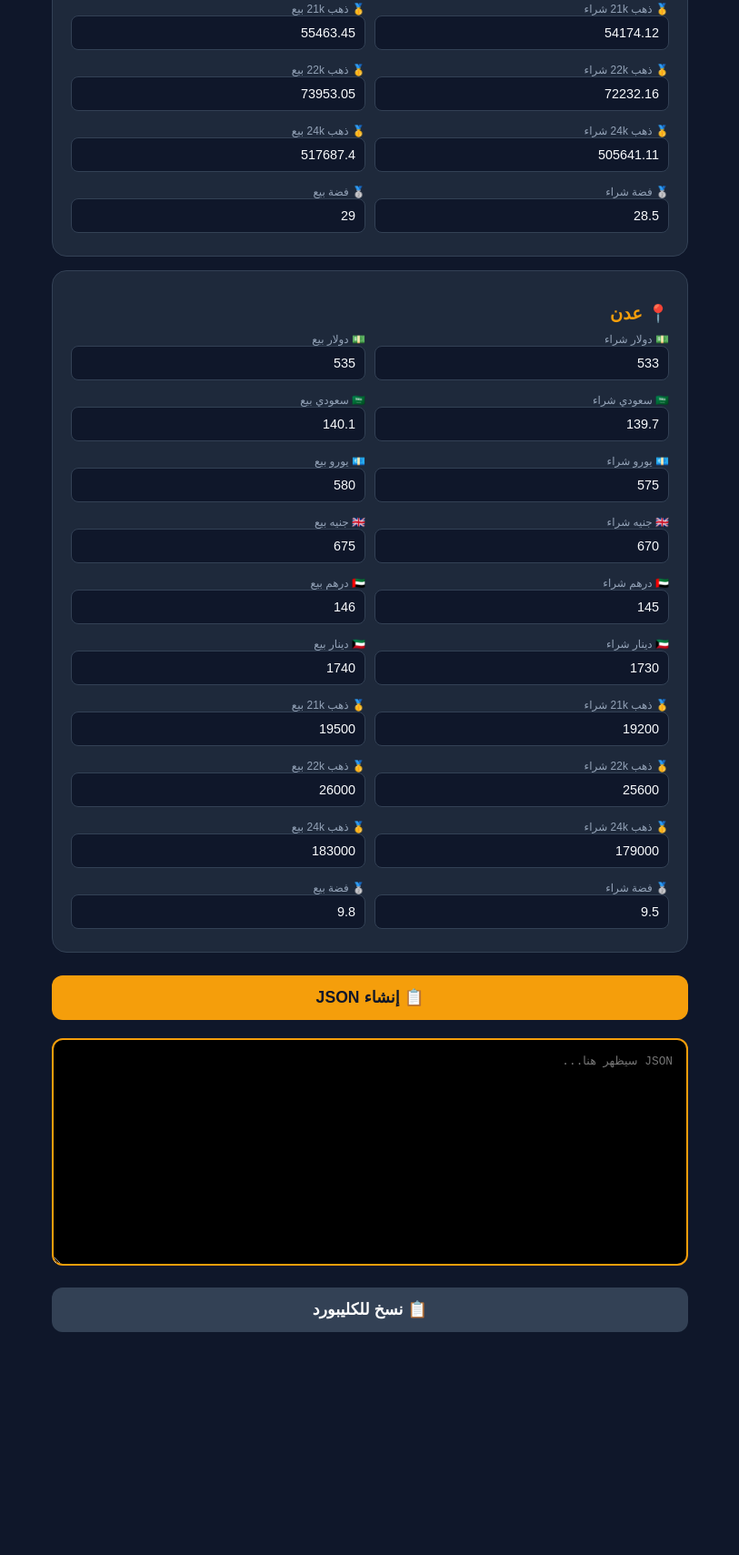
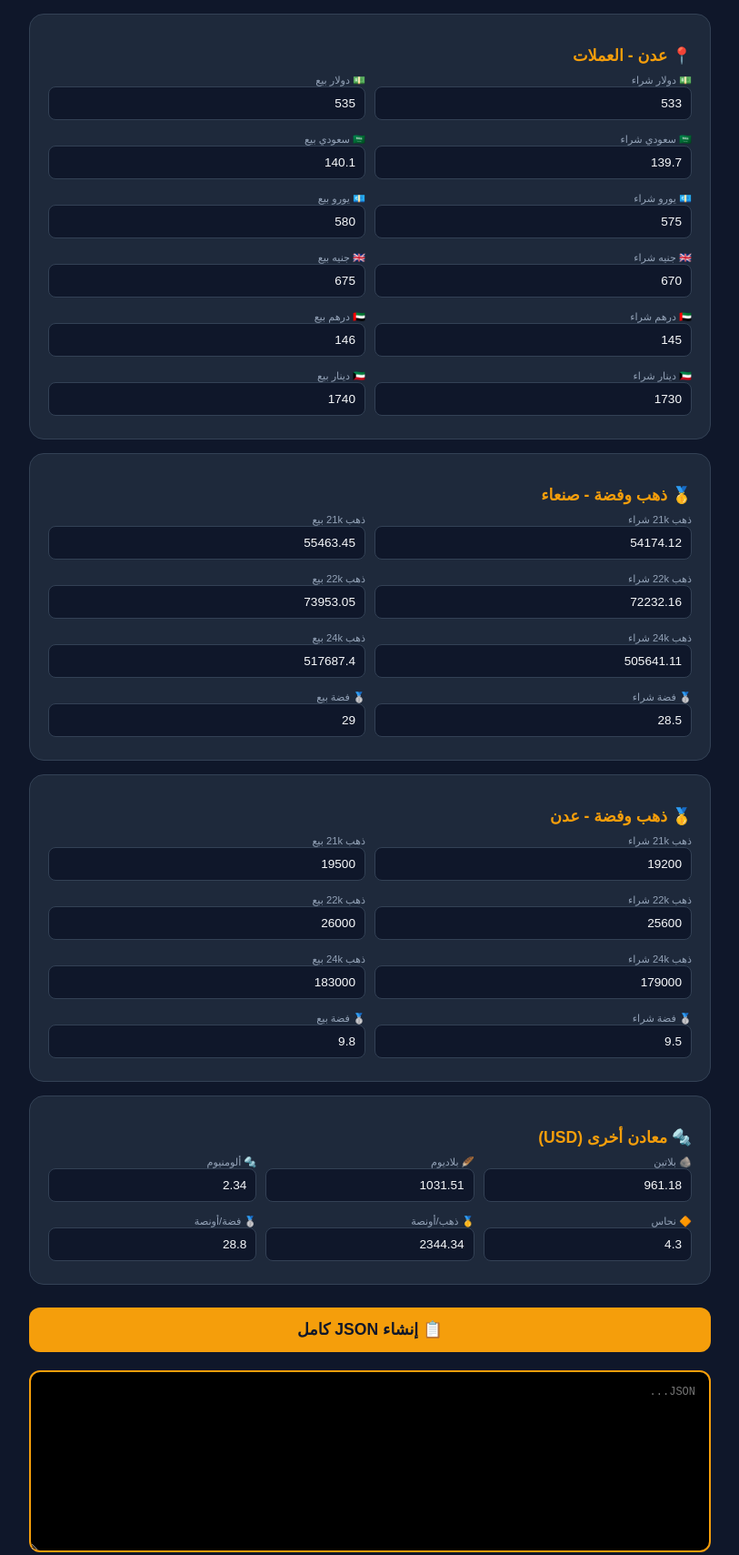
Before and after one commit to kaidngat4-droid/riyal-dollar-app, a website: page admin.html in a window 1280 px wide. Shown: the part 566-2275 px from the top of the page at 91% size, without its empty margins (233-1046 px from the left). Before the commit the page ends 2060 px from the top, so only its background shows below. Drawn offline with Linux system fonts and the light colour scheme.

Commit message:
لوحة تحكم بجميع المعادن

```diff
--- a/admin.html
+++ b/admin.html
@@ -6,32 +6,31 @@
     <title>لوحة تحكم | ريال ودولار</title>
     <style>
         :root { --primary: #f59e0b; --bg: #0f172a; --card: #1e293b; --text: #f8fafc; --muted: #94a3b8; --border: #334155; }
-        * { margin: 0; padding: 0; box-sizing: border-box; }
-        body { font-family: 'Cairo', sans-serif; background: var(--bg); color: var(--text); padding: 20px; }
-        .container { max-width: 700px; margin: 0 auto; }
-        h1 { text-align: center; color: var(--primary); margin: 20px 0; }
-        h2 { color: var(--primary); margin: 15px 0 10px; font-size: 1.2rem; }
-        .card { background: var(--card); border-radius: 16px; padding: 20px; margin: 15px 0; border: 1px solid var(--border); }
-        .grid { display: grid; grid-template-columns: 1fr 1fr; gap: 10px; }
-        .field { margin-bottom: 5px; }
-        .field label { display: block; color: var(--muted); font-size: 0.75rem; }
-        .field input { width: 100%; padding: 10px; background: #0f172a; border: 1px solid var(--border); border-radius: 8px; color: var(--text); font-size: 0.9rem; }
-        .field input:focus { border-color: var(--primary); outline: none; }
-        button { width: 100%; padding: 14px; background: var(--primary); color: #0f172a; border: none; border-radius: 12px; font-weight: 700; font-size: 1.1rem; cursor: pointer; margin: 10px 0; }
-        button:hover { opacity: 0.9; }
-        .btn-copy { background: #334155; color: #fff; }
-        textarea { width: 100%; height: 250px; margin: 10px 0; padding: 15px; background: #000; border: 2px solid var(--primary); border-radius: 12px; color: #0f0; font-family: monospace; font-size: 0.8rem; }
-        .msg { text-align: center; padding: 15px; border-radius: 10px; margin: 10px 0; }
-        .success { background: #065f46; color: #34d399; }
+        * { margin:0; padding:0; box-sizing:border-box; }
+        body { font-family:'Cairo',sans-serif; background:var(--bg); color:var(--text); padding:20px; }
+        .container { max-width:750px; margin:0 auto; }
+        h1 { text-align:center; color:var(--primary); margin:20px 0; }
+        h2 { color:var(--primary); margin:15px 0 10px; font-size:1.1rem; }
+        .card { background:var(--card); border-radius:16px; padding:20px; margin:15px 0; border:1px solid var(--border); }
+        .grid { display:grid; grid-template-columns:1fr 1fr; gap:10px; }
+        .grid3 { display:grid; grid-template-columns:1fr 1fr 1fr; gap:10px; }
+        .field { margin-bottom:5px; }
+        .field label { display:block; color:var(--muted); font-size:0.7rem; }
+        .field input { width:100%; padding:10px; background:#0f172a; border:1px solid var(--border); border-radius:8px; color:var(--text); font-size:0.85rem; }
+        .field input:focus { border-color:var(--primary); outline:none; }
+        button { width:100%; padding:14px; background:var(--primary); color:#0f172a; border:none; border-radius:12px; font-weight:700; font-size:1.1rem; cursor:pointer; margin:10px 0; }
+        button:hover { opacity:0.9; }
+        .btn-copy { background:#334155; color:#fff; }
+        textarea { width:100%; height:200px; margin:10px 0; padding:15px; background:#000; border:2px solid var(--primary); border-radius:12px; color:#0f0; font-family:monospace; font-size:0.75rem; }
+        .msg { text-align:center; padding:15px; border-radius:10px; margin:10px 0; }
+        .success { background:#065f46; color:#34d399; }
     </style>
 </head>
 <body>
 <div class="container">
-        <h1>🪙 تحديث أسعار ريال ودولار</h1>
+    <h1>🪙 لوحة تحكم ريال ودولار</h1>
 
-        <div class="card">
-            <h2>📍 صنعاء</h2>
-            <div class="grid">
+    <div class="card"><h2>📍 صنعاء - العملات</h2><div class="grid">
         <div class="field"><label>💵 دولار شراء</label><input type="number" id="s1" step="0.01"></div>
         <div class="field"><label>💵 دولار بيع</label><input type="number" id="s2" step="0.01"></div>
         <div class="field"><label>🇸🇦 سعودي شراء</label><input type="number" id="s3" step="0.01"></div>
@@ -44,20 +43,9 @@
         <div class="field"><label>🇦🇪 درهم بيع</label><input type="number" id="s10" step="0.01"></div>
         <div class="field"><label>🇰🇼 دينار شراء</label><input type="number" id="s11" step="0.01"></div>
         <div class="field"><label>🇰🇼 دينار بيع</label><input type="number" id="s12" step="0.01"></div>
-                <div class="field"><label>🥇 ذهب 21k شراء</label><input type="number" id="s13" step="0.01"></div>
-                <div class="field"><label>🥇 ذهب 21k بيع</label><input type="number" id="s14" step="0.01"></div>
-                <div class="field"><label>🥇 ذهب 22k شراء</label><input type="number" id="s15" step="0.01"></div>
-                <div class="field"><label>🥇 ذهب 22k بيع</label><input type="number" id="s16" step="0.01"></div>
-                <div class="field"><label>🥇 ذهب 24k شراء</label><input type="number" id="s17" step="0.01"></div>
-                <div class="field"><label>🥇 ذهب 24k بيع</label><input type="number" id="s18" step="0.01"></div>
-                <div class="field"><label>🥈 فضة شراء</label><input type="number" id="s19" step="0.01"></div>
-                <div class="field"><label>🥈 فضة بيع</label><input type="number" id="s20" step="0.01"></div>
-            </div>
-        </div>
+    </div></div>
 
-        <div class="card">
-            <h2>📍 عدن</h2>
-            <div class="grid">
+    <div class="card"><h2>📍 عدن - العملات</h2><div class="grid">
         <div class="field"><label>💵 دولار شراء</label><input type="number" id="a1" step="0.01"></div>
         <div class="field"><label>💵 دولار بيع</label><input type="number" id="a2" step="0.01"></div>
         <div class="field"><label>🇸🇦 سعودي شراء</label><input type="number" id="a3" step="0.01"></div>
@@ -70,119 +58,128 @@
         <div class="field"><label>🇦🇪 درهم بيع</label><input type="number" id="a10" step="0.01"></div>
         <div class="field"><label>🇰🇼 دينار شراء</label><input type="number" id="a11" step="0.01"></div>
         <div class="field"><label>🇰🇼 دينار بيع</label><input type="number" id="a12" step="0.01"></div>
-                <div class="field"><label>🥇 ذهب 21k شراء</label><input type="number" id="a13" step="0.01"></div>
-                <div class="field"><label>🥇 ذهب 21k بيع</label><input type="number" id="a14" step="0.01"></div>
-                <div class="field"><label>🥇 ذهب 22k شراء</label><input type="number" id="a15" step="0.01"></div>
-                <div class="field"><label>🥇 ذهب 22k بيع</label><input type="number" id="a16" step="0.01"></div>
-                <div class="field"><label>🥇 ذهب 24k شراء</label><input type="number" id="a17" step="0.01"></div>
-                <div class="field"><label>🥇 ذهب 24k بيع</label><input type="number" id="a18" step="0.01"></div>
-                <div class="field"><label>🥈 فضة شراء</label><input type="number" id="a19" step="0.01"></div>
-                <div class="field"><label>🥈 فضة بيع</label><input type="number" id="a20" step="0.01"></div>
-            </div>
-        </div>
+    </div></div>
 
-        <button onclick="generateJSON()">📋 إنشاء JSON</button>
-        <textarea id="output" placeholder="JSON سيظهر هنا..."></textarea>
-        <button class="btn-copy" onclick="copyText()">📋 نسخ للكليبورد</button>
+    <div class="card"><h2>🥇 ذهب وفضة - صنعاء</h2><div class="grid">
+        <div class="field"><label>ذهب 21k شراء</label><input type="number" id="g1" step="0.01"></div>
+        <div class="field"><label>ذهب 21k بيع</label><input type="number" id="g2" step="0.01"></div>
+        <div class="field"><label>ذهب 22k شراء</label><input type="number" id="g3" step="0.01"></div>
+        <div class="field"><label>ذهب 22k بيع</label><input type="number" id="g4" step="0.01"></div>
+        <div class="field"><label>ذهب 24k شراء</label><input type="number" id="g5" step="0.01"></div>
+        <div class="field"><label>ذهب 24k بيع</label><input type="number" id="g6" step="0.01"></div>
+        <div class="field"><label>🥈 فضة شراء</label><input type="number" id="g7" step="0.01"></div>
+        <div class="field"><label>🥈 فضة بيع</label><input type="number" id="g8" step="0.01"></div>
+    </div></div>
+
+    <div class="card"><h2>🥇 ذهب وفضة - عدن</h2><div class="grid">
+        <div class="field"><label>ذهب 21k شراء</label><input type="number" id="h1" step="0.01"></div>
+        <div class="field"><label>ذهب 21k بيع</label><input type="number" id="h2" step="0.01"></div>
+        <div class="field"><label>ذهب 22k شراء</label><input type="number" id="h3" step="0.01"></div>
+        <div class="field"><label>ذهب 22k بيع</label><input type="number" id="h4" step="0.01"></div>
+        <div class="field"><label>ذهب 24k شراء</label><input type="number" id="h5" step="0.01"></div>
+        <div class="field"><label>ذهب 24k بيع</label><input type="number" id="h6" step="0.01"></div>
+        <div class="field"><label>🥈 فضة شراء</label><input type="number" id="h7" step="0.01"></div>
+        <div class="field"><label>🥈 فضة بيع</label><input type="number" id="h8" step="0.01"></div>
+    </div></div>
+
+    <div class="card"><h2>🔩 معادن أخرى (USD)</h2><div class="grid3">
+        <div class="field"><label>🪨 بلاتين</label><input type="number" id="m1" step="0.01"></div>
+        <div class="field"><label>🪶 بلاديوم</label><input type="number" id="m2" step="0.01"></div>
+        <div class="field"><label>🔩 ألومنيوم</label><input type="number" id="m3" step="0.01"></div>
+        <div class="field"><label>🔶 نحاس</label><input type="number" id="m4" step="0.01"></div>
+        <div class="field"><label>🥇 ذهب/أونصة</label><input type="number" id="m5" step="0.01"></div>
+        <div class="field"><label>🥈 فضة/أونصة</label><input type="number" id="m6" step="0.01"></div>
+    </div></div>
+
+    <button onclick="gen()">📋 إنشاء JSON كامل</button>
+    <textarea id="out" placeholder="JSON..."></textarea>
+    <button class="btn-copy" onclick="copy()">📋 نسخ للكليبورد</button>
     <div id="msg"></div>
 </div>
 
 <script>
-        const v = (id) => parseFloat(document.getElementById(id).value) || 0;
+const V=id=>parseFloat(document.getElementById(id).value)||0;
 
-        async function load() {
-            try {
-                const r = await fetch("https://kaidngat4-droid.github.io/riyal-dollar-app/api/prices_data.json");
-                const d = await r.json();
-                const s = d.regions.sanaa, a = d.regions.aden;
-                const sc = s.currencies, ac = a.currencies;
+async function load(){
+  try{
+    const r=await fetch("https://kaidngat4-droid.github.io/riyal-dollar-app/api/prices_data.json");
+    const d=await r.json(), s=d.regions.sanaa, a=d.regions.aden;
+    const sc=s.currencies, ac=a.currencies;
+    // صنعاء عملات
+    set('s1',sc.USD.buy);set('s2',sc.USD.sell);set('s3',sc.SAR.buy);set('s4',sc.SAR.sell);
+    set('s5',sc.EUR.buy);set('s6',sc.EUR.sell);set('s7',sc.GBP.buy);set('s8',sc.GBP.sell);
+    set('s9',sc.AED.buy);set('s10',sc.AED.sell);set('s11',sc.KWD.buy);set('s12',sc.KWD.sell);
+    // عدن عملات
+    set('a1',ac.USD.buy);set('a2',ac.USD.sell);set('a3',ac.SAR.buy);set('a4',ac.SAR.sell);
+    set('a5',ac.EUR.buy);set('a6',ac.EUR.sell);set('a7',ac.GBP.buy);set('a8',ac.GBP.sell);
+    set('a9',ac.AED.buy);set('a10',ac.AED.sell);set('a11',ac.KWD.buy);set('a12',ac.KWD.sell);
+    // صنعاء ذهب
+    set('g1',s.gold['21k'].buy);set('g2',s.gold['21k'].sell);set('g3',s.gold['22k'].buy);set('g4',s.gold['22k'].sell);
+    set('g5',s.gold['24k'].buy);set('g6',s.gold['24k'].sell);set('g7',s.silver.buy);set('g8',s.silver.sell);
+    // عدن ذهب
+    set('h1',a.gold['21k'].buy);set('h2',a.gold['21k'].sell);set('h3',a.gold['22k'].buy);set('h4',a.gold['22k'].sell);
+    set('h5',a.gold['24k'].buy);set('h6',a.gold['24k'].sell);set('h7',a.silver.buy);set('h8',a.silver.sell);
+    // معادن
+    const mt=d.metals||[];
+    if(mt[0]){set('m1',mt[0].price_usd);} if(mt[1]){set('m2',mt[1].price_usd);}
+    if(mt[2]){set('m3',mt[2].price_usd);} if(mt[3]){set('m4',mt[3].price_usd);}
+    set('m5',d.gold?.ounce?.price_usd||2344); set('m6',d.silver?.price_usd||28.8);
+  }catch(e){}
+}
+function set(id,v){if(v!=null)document.getElementById(id).value=v;}
 
-                // صنعاء
-                set('s1',sc.USD.buy); set('s2',sc.USD.sell); set('s3',sc.SAR.buy); set('s4',sc.SAR.sell);
-                set('s5',sc.EUR.buy); set('s6',sc.EUR.sell); set('s7',sc.GBP.buy); set('s8',sc.GBP.sell);
-                set('s9',sc.AED.buy); set('s10',sc.AED.sell); set('s11',sc.KWD.buy); set('s12',sc.KWD.sell);
-                set('s13',s.gold['21k'].buy); set('s14',s.gold['21k'].sell);
-                set('s15',s.gold['22k'].buy); set('s16',s.gold['22k'].sell);
-                set('s17',s.gold['24k'].buy); set('s18',s.gold['24k'].sell);
-                set('s19',s.silver.buy); set('s20',s.silver.sell);
-
-                // عدن
-                set('a1',ac.USD.buy); set('a2',ac.USD.sell); set('a3',ac.SAR.buy); set('a4',ac.SAR.sell);
-                set('a5',ac.EUR.buy); set('a6',ac.EUR.sell); set('a7',ac.GBP.buy); set('a8',ac.GBP.sell);
-                set('a9',ac.AED.buy); set('a10',ac.AED.sell); set('a11',ac.KWD.buy); set('a12',ac.KWD.sell);
-                set('a13',a.gold['21k'].buy); set('a14',a.gold['21k'].sell);
-                set('a15',a.gold['22k'].buy); set('a16',a.gold['22k'].sell);
-                set('a17',a.gold['24k'].buy); set('a18',a.gold['24k'].sell);
-                set('a19',a.silver.buy); set('a20',a.silver.sell);
-            } catch(e) {}
+function gen(){
+  const ts=new Date().toISOString();
+  const su=V('s1'),suS=V('s2'),au=V('a1'),auS=V('a2');
+  const sarB=V('s3'),sarS=V('s4'),aSarB=V('a3'),aSarS=V('a4');
+  const json={
+    metadata:{app_name:"ريال ودولار",version:"1.0.0",last_updated:ts,base_currency:"YER",data_source:"manual_update"},
+    regions:{
+      sanaa:{
+        name:"صنعاء",
+        currencies:{
+          USD:{buy:su,sell:suS},SAR:{buy:sarB,sell:sarS},
+          EUR:{buy:V('s5'),sell:V('s6')},GBP:{buy:V('s7'),sell:V('s8')},
+          AED:{buy:V('s9'),sell:V('s10')},KWD:{buy:V('s11'),sell:V('s12')}
+        },
+        gold:{"21k":{buy:V('g1'),sell:V('g2'),unit:"YER/gram"},"22k":{buy:V('g3'),sell:V('g4'),unit:"YER/gram"},"24k":{buy:V('g5'),sell:V('g6'),unit:"YER/gram"}},
+        silver:{buy:V('g7'),sell:V('g8'),unit:"USD/oz"}
+      },
+      aden:{
+        name:"عدن",
+        currencies:{
+          USD:{buy:au,sell:auS},SAR:{buy:aSarB,sell:aSarS},
+          EUR:{buy:V('a5'),sell:V('a6')},GBP:{buy:V('a7'),sell:V('a8')},
+          AED:{buy:V('a9'),sell:V('a10')},KWD:{buy:V('a11'),sell:V('a12')}
+        },
+        gold:{"21k":{buy:V('h1'),sell:V('h2'),unit:"YER/gram"},"22k":{buy:V('h3'),sell:V('h4'),unit:"YER/gram"},"24k":{buy:V('h5'),sell:V('h6'),unit:"YER/gram"}},
+        silver:{buy:V('h7'),sell:V('h8'),unit:"USD/oz"}
+      }
+    },
+    currencies:[
+      {code:"USD",name_ar:"دولار أمريكي",flag:"🇺🇸",price_yer:(su+au)/2,buy:(su+au)/2,sell:(suS+auS)/2,sanaa_buy:su,sanaa_sell:suS,aden_buy:au,aden_sell:auS,change_24h:0,change_percent:0,trend:"stable"},
+      {code:"SAR",name_ar:"ريال سعودي",flag:"🇸🇦",price_yer:(sarB+aSarB)/2,buy:(sarB+aSarB)/2,sell:(sarS+aSarS)/2,sanaa_buy:sarB,sanaa_sell:sarS,aden_buy:aSarB,aden_sell:aSarS,change_24h:0,change_percent:0,trend:"stable"}
+    ],
+    gold:{ounce:{price_usd:V('m5'),change_24h:0,change_percent:0,trend:"stable"}},
+    silver:{code:"XAG",name_ar:"الفضة",icon:"🥈",price_usd:V('m6'),unit:"oz",status:"live"},
+    metals:[
+      {code:"XPT",name_ar:"البلاتين",icon:"🪨",price_usd:V('m1'),unit:"oz",trend:"stable"},
+      {code:"XPD",name_ar:"البلاديوم",icon:"🪶",price_usd:V('m2'),unit:"oz",trend:"stable"},
+      {code:"AL",name_ar:"الألومنيوم",icon:"🔩",price_usd:V('m3'),unit:"kg",trend:"stable"},
+      {code:"HG",name_ar:"النحاس",icon:"🔶",price_usd:V('m4'),unit:"kg",trend:"stable"}
+    ]
+  };
+  document.getElementById('out').value=JSON.stringify(json,null,2);
+  document.getElementById('msg').innerHTML='<div class="msg success">✅ تم! اضغط نسخ ثم الصقه في api/prices_data.json</div>';
 }
 
-        function set(id, val) { if (val !== undefined && val !== null) document.getElementById(id).value = val; }
-
-        function generateJSON() {
-            const ts = new Date().toISOString();
-            const su = v('s1'), suS = v('s2'), au = v('a1'), auS = v('a2');
-            const sarB = v('s3'), sarS = v('s4'), aSarB = v('a3'), aSarS = v('a4');
-
-            const json = {
-                metadata: { app_name: "ريال ودولار", version: "1.0.0", last_updated: ts, base_currency: "YER", data_source: "manual_update" },
-                regions: {
-                    sanaa: {
-                        name: "صنعاء",
-                        currencies: {
-                            USD: { buy: su, sell: suS },
-                            SAR: { buy: sarB, sell: sarS },
-                            EUR: { buy: v('s5'), sell: v('s6') },
-                            GBP: { buy: v('s7'), sell: v('s8') },
-                            AED: { buy: v('s9'), sell: v('s10') },
-                            KWD: { buy: v('s11'), sell: v('s12') }
-                        },
-                        gold: {
-                            "21k": { buy: v('s13'), sell: v('s14'), unit: "YER/gram" },
-                            "22k": { buy: v('s15'), sell: v('s16'), unit: "YER/gram" },
-                            "24k": { buy: v('s17'), sell: v('s18'), unit: "YER/gram" }
-                        },
-                        silver: { buy: v('s19'), sell: v('s20'), unit: "USD/oz" }
-                    },
-                    aden: {
-                        name: "عدن",
-                        currencies: {
-                            USD: { buy: au, sell: auS },
-                            SAR: { buy: aSarB, sell: aSarS },
-                            EUR: { buy: v('a5'), sell: v('a6') },
-                            GBP: { buy: v('a7'), sell: v('a8') },
-                            AED: { buy: v('a9'), sell: v('a10') },
-                            KWD: { buy: v('a11'), sell: v('a12') }
-                        },
-                        gold: {
-                            "21k": { buy: v('a13'), sell: v('a14'), unit: "YER/gram" },
-                            "22k": { buy: v('a15'), sell: v('a16'), unit: "YER/gram" },
-                            "24k": { buy: v('a17'), sell: v('a18'), unit: "YER/gram" }
-                        },
-                        silver: { buy: v('a19'), sell: v('a20'), unit: "USD/oz" }
-                    }
-                },
-                currencies: [
-                    { code: "USD", name_ar: "دولار أمريكي", flag: "🇺🇸", price_yer: (su+au)/2, buy: (su+au)/2, sell: (suS+auS)/2, sanaa_buy: su, sanaa_sell: suS, aden_buy: au, aden_sell: auS, change_24h: 0, change_percent: 0, trend: "stable" },
-                    { code: "SAR", name_ar: "ريال سعودي", flag: "🇸🇦", price_yer: (sarB+aSarB)/2, buy: (sarB+aSarB)/2, sell: (sarS+aSarS)/2, sanaa_buy: sarB, sanaa_sell: sarS, aden_buy: aSarB, aden_sell: aSarS, change_24h: 0, change_percent: 0, trend: "stable" }
-                ],
-                gold: { ounce: { price_usd: 2344.34, change_24h: 0, change_percent: 0, trend: "stable" } },
-                silver: { code: "XAG", name_ar: "الفضة", icon: "🥈", price_usd: 28.8, unit: "oz", status: "live" },
-                metals: []
-            };
-
-            document.getElementById('output').value = JSON.stringify(json, null, 2);
-            document.getElementById('msg').innerHTML = '<div class="msg success">✅ تم! اضغط نسخ ثم الصقه في api/prices_data.json</div>';
-        }
-
-        function copyText() {
-            const t = document.getElementById('output').value;
-            if (!t) return;
-            navigator.clipboard.writeText(t).then(() => {
-                document.getElementById('msg').innerHTML = '<div class="msg success">✅ تم النسخ! اذهب لـ GitHub → api/prices_data.json → Edit → Paste → Commit</div>';
+function copy(){
+  const t=document.getElementById('out').value;
+  if(!t)return;
+  navigator.clipboard.writeText(t).then(()=>{
+    document.getElementById('msg').innerHTML='<div class="msg success">✅ تم النسخ! اذهب لـ GitHub → api/prices_data.json → Edit → Paste → Commit</div>';
   });
 }
-
 load();
 </script>
 </body>
```
Lines whose indentation alone changed are shown as unchanged.
